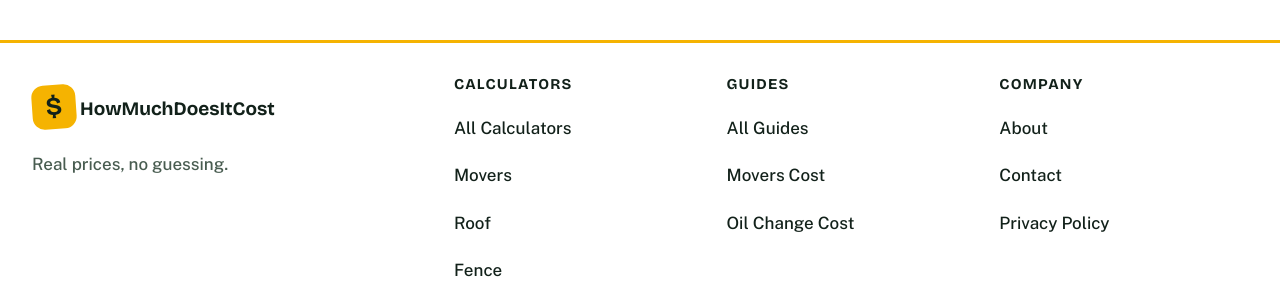
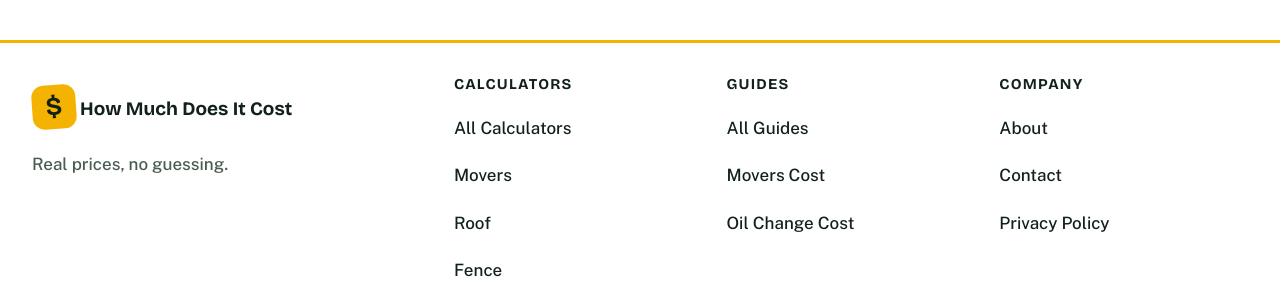
Before and after one commit to zaidmeo09-dhangal/howmuchdoesitcostusa, a Jekyll site: the page built from index.md, in a window 1280 px wide and 900 px high, scrolled down 3302 px. Shown: the part 525-816 px from the top of the window. Built offline with Jekyll 4.4.1, drawn with Linux system fonts in a browser that asks for light colours.

Commit message:
Initial deploy: add _includes/footer.html

```diff
--- a/_includes/footer.html
+++ b/_includes/footer.html
@@ -3,7 +3,7 @@
     <div class="footer-brand">
       <a class="logo" href="{{ '/' | relative_url }}">
         <span class="logo-mark" aria-hidden="true">$</span>
-        <span class="logo-text">HowMuchDoesItCost</span>
+        <span class="logo-text">How Much Does It Cost</span>
       </a>
       <p>Real prices, no guessing.</p>
     </div>
```
